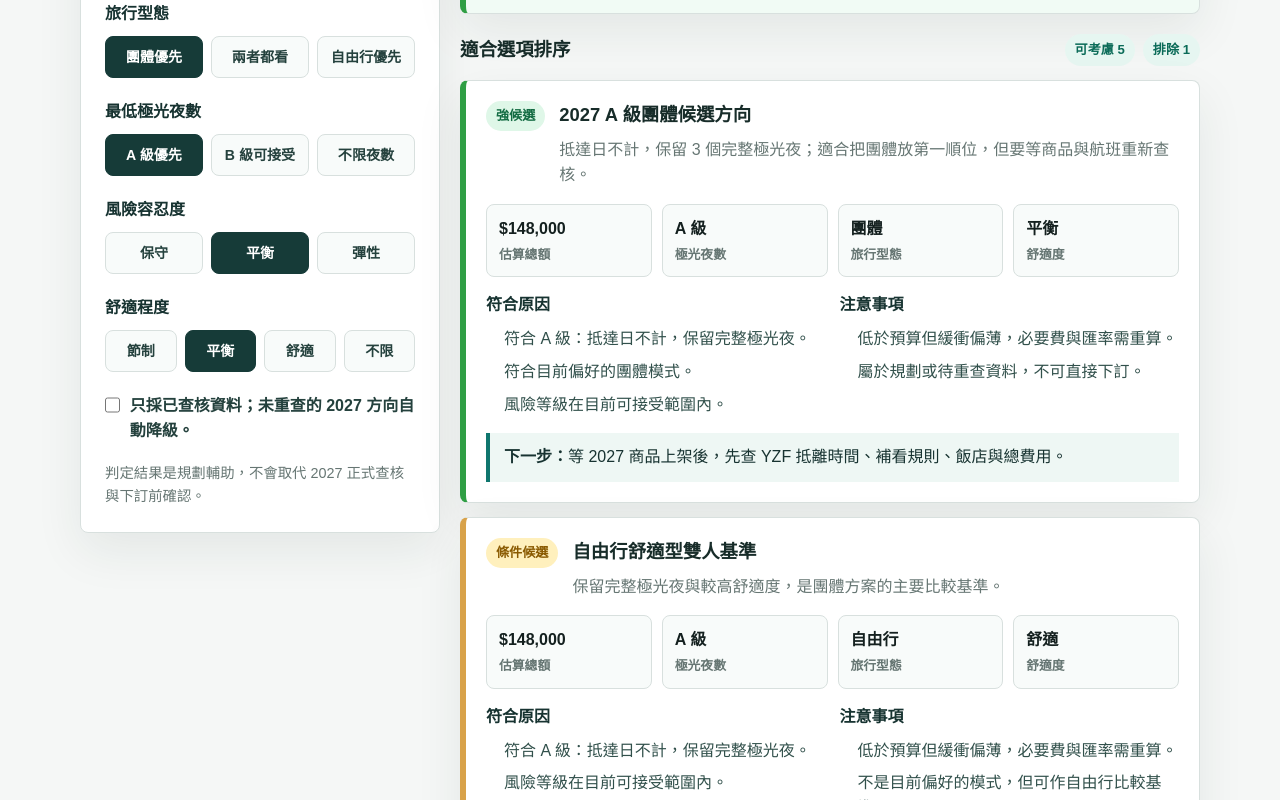
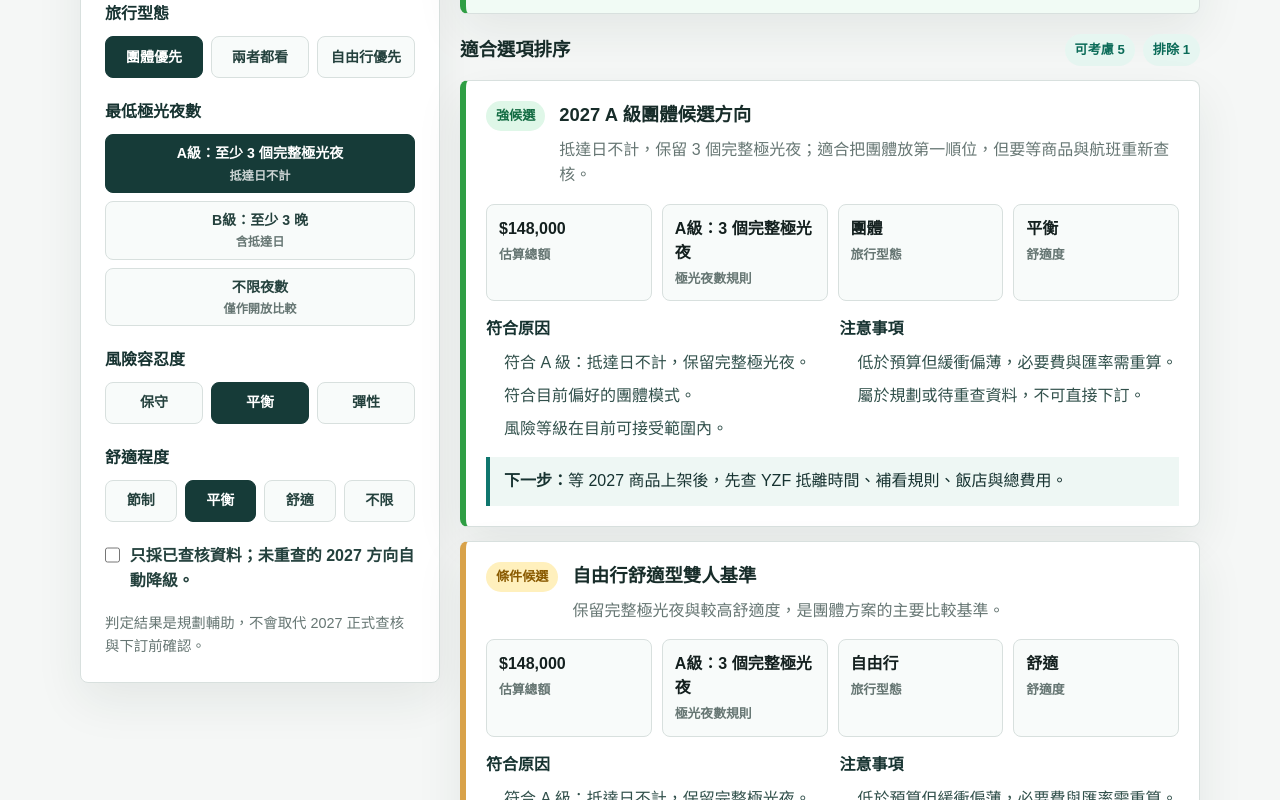
Before and after one commit to waitlose1205-art/yellowknife-aurora-2027, a Next.js app: page / in a window 1280 px wide. Shown: the part 1080-1880 px from the top of the page. Built offline with nearby package versions, Linux system fonts and the light colour scheme.

Commit message:
Clarify aurora night options

```diff
--- a/app/globals.css
+++ b/app/globals.css
@@ -377,6 +377,10 @@ h3 {
   grid-template-columns: repeat(4, minmax(0, 1fr));
 }
 
+.auroraControl {
+  grid-template-columns: 1fr;
+}
+
 .segmentedControl button {
   min-height: 42px;
   padding: 8px 10px;
@@ -390,10 +394,26 @@ h3 {
   font-weight: 900;
 }
 
+.segmentedControl button span,
+.segmentedControl button small {
+  display: block;
+}
+
+.segmentedControl button small {
+  margin-top: 3px;
+  color: var(--muted);
+  font-size: 0.76rem;
+  line-height: 1.35;
+}
+
 .segmentedControl button.active {
   border-color: #163b38;
   background: #163b38;
   color: #fff;
+}
+
+.segmentedControl button.active small {
+  color: rgba(255, 255, 255, 0.78);
 }
 
 .toggleRow {
--- a/app/page.tsx
+++ b/app/page.tsx
@@ -314,9 +314,9 @@ const modeChoices = [
 ] as const;
 
 const auroraChoices = [
-  { value: "A", label: "A 級優先" },
-  { value: "B", label: "B 級可接受" },
-  { value: "either", label: "不限夜數" },
+  { value: "A", label: "A級：至少 3 個完整極光夜", note: "抵達日不計" },
+  { value: "B", label: "B級：至少 3 晚", note: "含抵達日" },
+  { value: "either", label: "不限夜數", note: "僅作開放比較" },
 ] as const;
 
 const riskChoices = [
@@ -429,6 +429,10 @@ function getModeLabel(mode: CandidateOption["mode"]) {
 
 function getComfortLabel(level: Exclude<ComfortLevel, "any">) {
   return level === "basic" ? "節制" : level === "comfort" ? "舒適" : "平衡";
+}
+
+function getAuroraLevelLabel(level: Exclude<AuroraTarget, "either">) {
+  return level === "A" ? "A級：3 個完整極光夜" : "B級：3 晚含抵達日";
 }
 
 function evaluateOption(option: CandidateOption, filters: PlannerFilters) {
@@ -659,7 +663,7 @@ export default function Home() {
 
             <div className="controlGroup">
               <span className="controlTitle">最低極光夜數</span>
-              <div className="segmentedControl">
+              <div className="segmentedControl auroraControl">
                 {auroraChoices.map((choice) => (
                   <button
                     aria-pressed={filters.auroraTarget === choice.value}
@@ -668,7 +672,8 @@ export default function Home() {
                     onClick={() => setFilters((current) => ({ ...current, auroraTarget: choice.value }))}
                     type="button"
                   >
-                    {choice.label}
+                    <span>{choice.label}</span>
+                    <small>{choice.note}</small>
                   </button>
                 ))}
               </div>
@@ -756,8 +761,8 @@ export default function Home() {
                       <small>估算總額</small>
                     </span>
                     <span>
-                      <strong>{result.option.auroraLevel} 級</strong>
-                      <small>極光夜數</small>
+                      <strong>{getAuroraLevelLabel(result.option.auroraLevel)}</strong>
+                      <small>極光夜數規則</small>
                     </span>
                     <span>
                       <strong>{getModeLabel(result.option.mode)}</strong>
--- a/index.html
+++ b/index.html
@@ -355,6 +355,10 @@
         grid-template-columns: repeat(4, minmax(0, 1fr));
       }
 
+      .auroraControl {
+        grid-template-columns: 1fr;
+      }
+
       .segmentedControl button {
         min-height: 42px;
         padding: 8px 10px;
@@ -368,10 +372,26 @@
         font-weight: 900;
       }
 
+      .segmentedControl button span,
+      .segmentedControl button small {
+        display: block;
+      }
+
+      .segmentedControl button small {
+        margin-top: 3px;
+        color: var(--muted);
+        font-size: 0.76rem;
+        line-height: 1.35;
+      }
+
       .segmentedControl button.active {
         border-color: #163b38;
         background: #163b38;
         color: #fff;
+      }
+
+      .segmentedControl button.active small {
+        color: rgba(255, 255, 255, 0.78);
       }
 
       .toggleRow {
@@ -1120,10 +1140,19 @@
 
             <div class="controlGroup">
               <span class="controlTitle">最低極光夜數</span>
-              <div class="segmentedControl" data-filter="auroraTarget">
-                <button class="active" data-value="A" type="button">A 級優先</button>
-                <button data-value="B" type="button">B 級可接受</button>
-                <button data-value="either" type="button">不限夜數</button>
+              <div class="segmentedControl auroraControl" data-filter="auroraTarget">
+                <button class="active" data-value="A" type="button">
+                  <span>A級：至少 3 個完整極光夜</span>
+                  <small>抵達日不計</small>
+                </button>
+                <button data-value="B" type="button">
+                  <span>B級：至少 3 晚</span>
+                  <small>含抵達日</small>
+                </button>
+                <button data-value="either" type="button">
+                  <span>不限夜數</span>
+                  <small>僅作開放比較</small>
+                </button>
               </div>
             </div>
 
@@ -1779,6 +1808,7 @@
 
       const getModeLabel = (mode) => (mode === "group" ? "團體" : "自由行");
       const getComfortLabel = (level) => (level === "basic" ? "節制" : level === "comfort" ? "舒適" : "平衡");
+      const getAuroraLevelLabel = (level) => (level === "A" ? "A級：3 個完整極光夜" : "B級：3 晚含抵達日");
 
       function evaluateStaticOption(option) {
         let score = 40;
@@ -1926,7 +1956,7 @@
                 </div>
                 <div class="optionMetrics">
                   <span><strong>${formatCurrency(result.option.estimatedCost)}</strong><small>估算總額</small></span>
-                  <span><strong>${result.option.auroraLevel} 級</strong><small>極光夜數</small></span>
+                  <span><strong>${getAuroraLevelLabel(result.option.auroraLevel)}</strong><small>極光夜數規則</small></span>
                   <span><strong>${getModeLabel(result.option.mode)}</strong><small>旅行型態</small></span>
                   <span><strong>${getComfortLabel(result.option.comfort)}</strong><small>舒適度</small></span>
                 </div>
```
